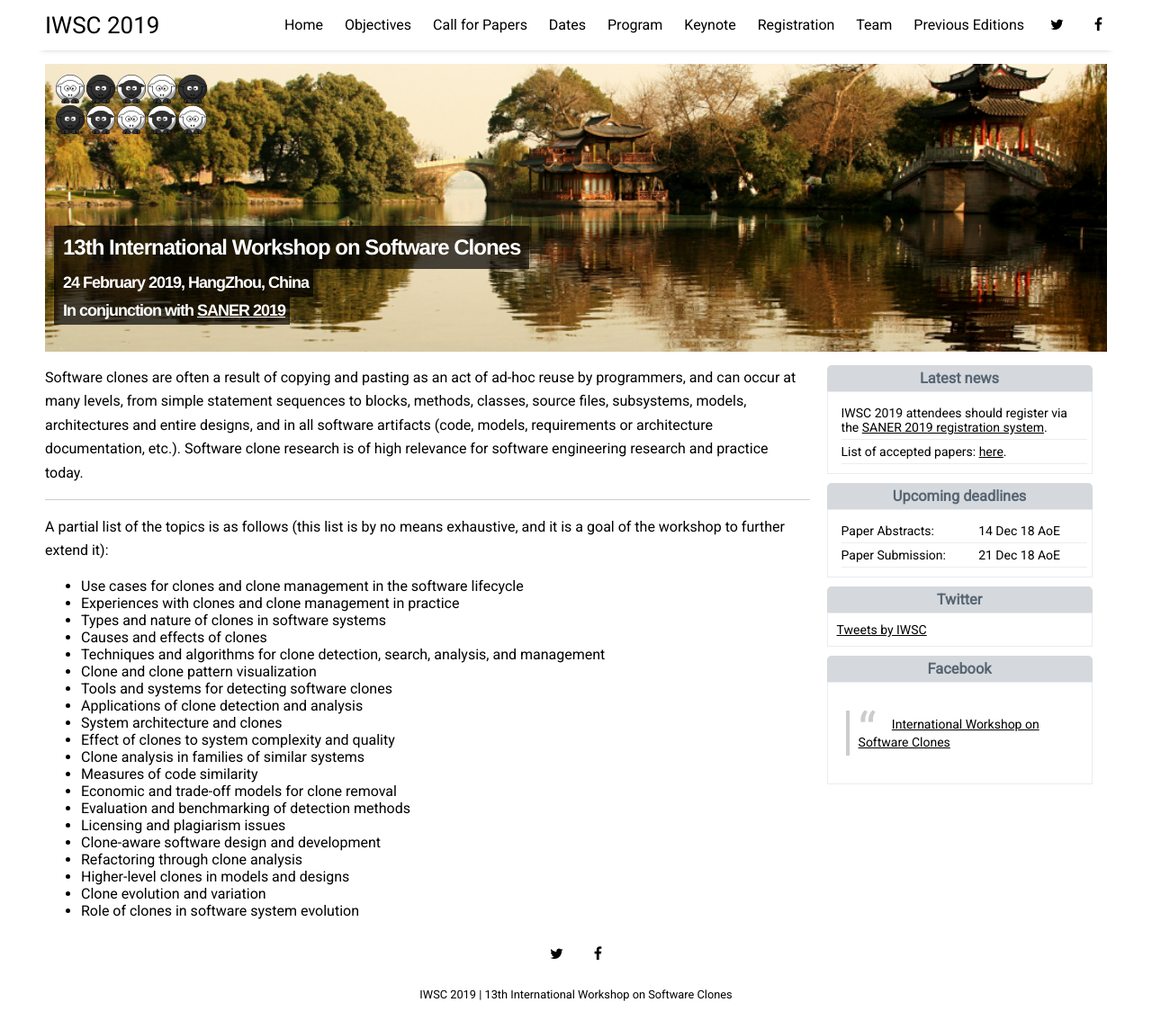
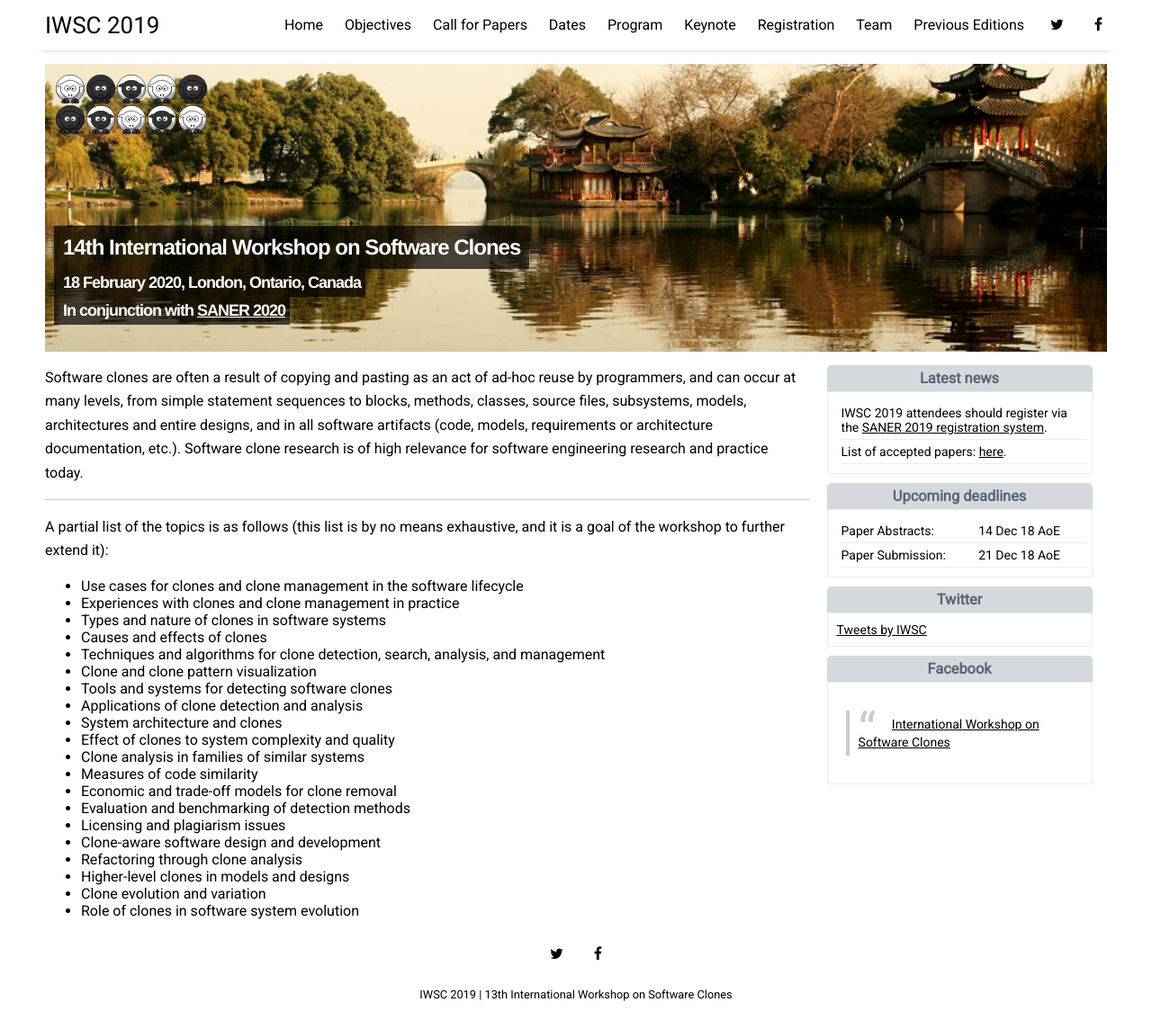
Before and after one commit to iwsc2020/iwsc2020.github.io, a Jekyll site: the page built from index.html, in a window 1280 px wide and 1144 px high. Shown: the whole window at 90% size. Built offline with Jekyll 4.4.1, drawn with Linux system fonts in a browser that asks for light colours; nearby versions of some CDN libraries; the list of posts is cut into pages by our own code; comment, search, counter and statistics services are not loaded.

Commit message:
Update home.html

```diff
--- a/_layouts/home.html
+++ b/_layouts/home.html
@@ -34,9 +34,9 @@ title: Home
       <span class="sheep sheep_white"></span>
     </div> -->
   </div>
-  <h2><span>13th International Workshop on Software Clones</span></h2>
-  <h3><span>24 February 2019, HangZhou, China</h3>
-  <h3><span>In conjunction with <a href="http://saner2019.github.io" target="_blank">SANER 2019</a></span></h3>
+  <h2><span>14th International Workshop on Software Clones</span></h2>
+  <h3><span>18 February 2020, London, Ontario, Canada</h3>
+  <h3><span>In conjunction with <a href="http://saner2020.csd.uwo.ca" target="_blank">SANER 2020</a></span></h3>
 </div>
 
 <div class="body_layout">
```
